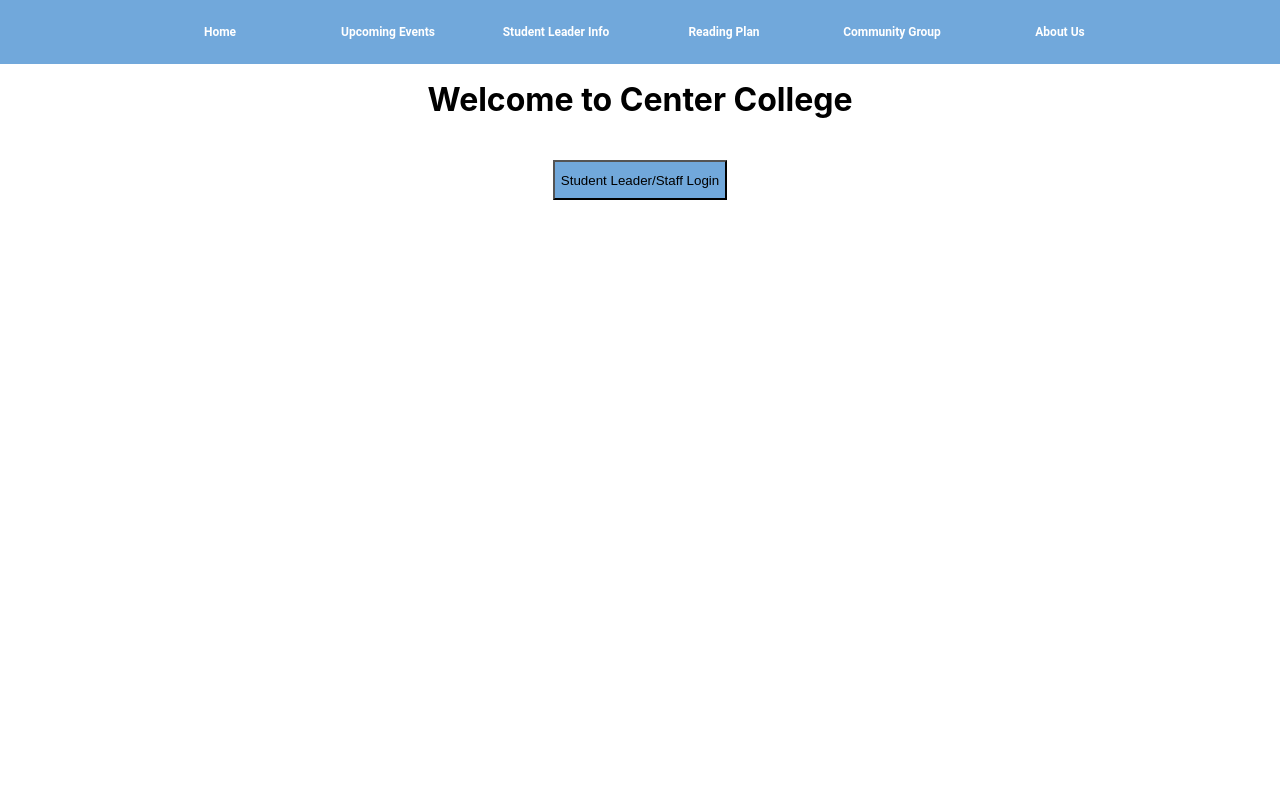
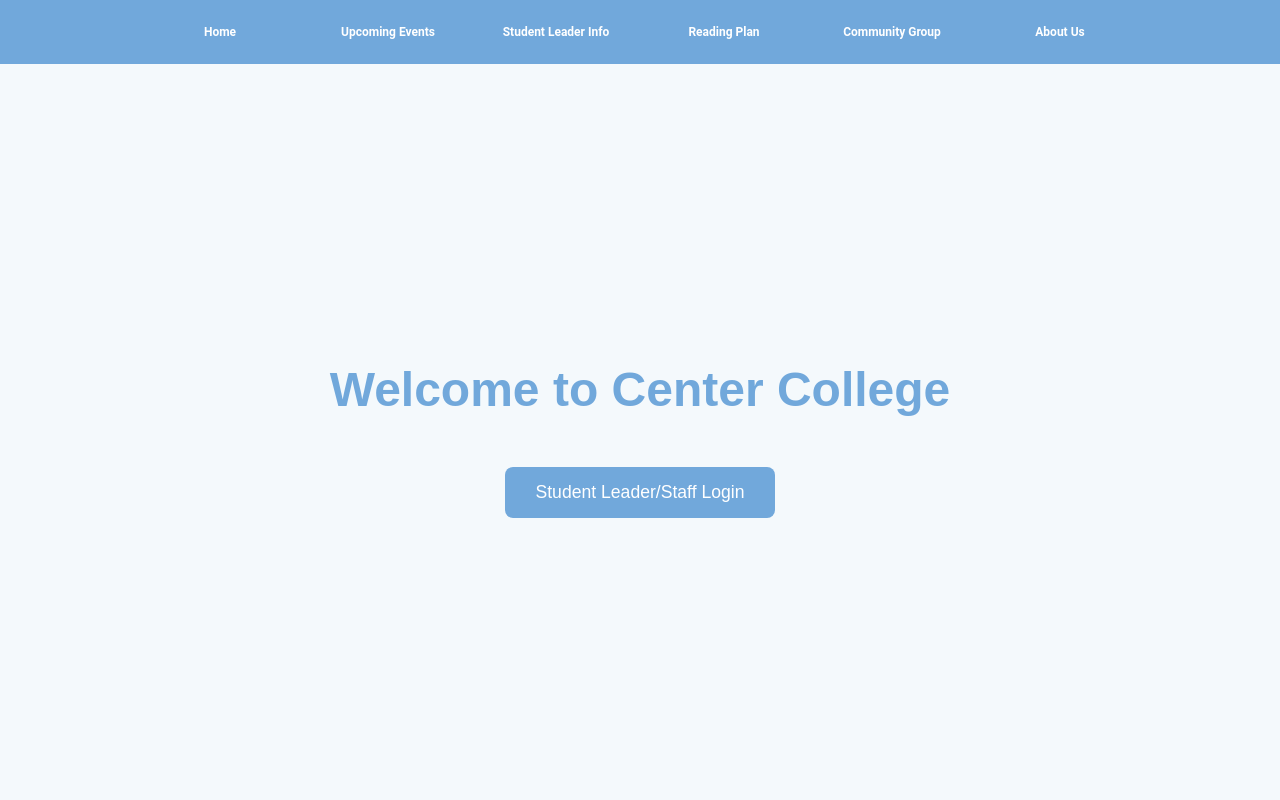
Before and after one commit to RobBundy2002/CenterCollege, a React (Create React App) app in the folder center-college/: page /#/ in a window 1280 px wide. Shown: the top 800 px of the page. Built offline with nearby package versions, Linux system fonts and the light colour scheme; no server answers; the HTML template or start-up script is replaced by a standard one.

Commit message:
Styling Update for Home Page

```diff
--- a/center-college/src/StyleSheets/Home.css
+++ b/center-college/src/StyleSheets/Home.css
@@ -1,9 +1,64 @@
-.home-container{
+.home-container {
+    display: flex;
+    flex-direction: column;
+    justify-content: center;
+    align-items: center;
+    height: 100vh;
+    background-color: #f4f9fc;
+    color: #333;
+    font-family: 'Poppins', sans-serif;
+}
+
+.welcome-text {
     text-align: center;
-    align-items: center;
+    margin-bottom: 20px;
 }
+
+h1 {
+    font-size: 3rem;
+    font-weight: bold;
+    color: #71a8db;
+    margin-bottom: 10px;
+}
+
+p {
+    font-size: 1.2rem;
+    color: #555;
+}
+
 button {
-    margin: 2.5vh;
-    height: 5vh;
+    font-size: 1.1rem;
+    padding: 15px 30px;
     background-color: #71a8db;
+    color: white;
+    border: none;
+    border-radius: 8px;
+    cursor: pointer;
+    transition: transform 0.3s ease, background-color 0.3s ease;
+    margin-top: 20px;
 }
+
+button:hover {
+    background-color: #5f8ea2;
+    transform: translateY(-5px);
+}
+
+button:active {
+    background-color: #4f7c92;
+    transform: translateY(0);
+}
+
+button:focus {
+    outline: none;
+}
+
+@media (max-width: 768px) {
+    h1 {
+        font-size: 2.5rem;
+    }
+
+    button {
+        font-size: 1rem;
+        padding: 12px 25px;
+    }
+}
--- a/center-college/src/Tabs/Home.js
+++ b/center-college/src/Tabs/Home.js
@@ -1,7 +1,6 @@
 import React, { useState } from 'react';
 import Login from '../Miscellaneous/Login';
-import '../StyleSheets/Home.css'
-
+import '../StyleSheets/Home.css';
 
 const Home = () => {
     const [showLogin, setShowLogin] = useState(false);
@@ -12,9 +11,11 @@ const Home = () => {
 
     return (
         <div className="home-container">
-            <h1>Welcome to Center College</h1>
-            <button onClick={toggleLoginForm}>
-                {showLogin ? 'Close Student Leader/Staff Login' : 'Student Leader/Staff Login'}
+            <div className="welcome-text">
+                <h1>Welcome to Center College</h1>
+            </div>
+            <button className="login-btn" onClick={toggleLoginForm}>
+                {showLogin ? 'Close Login' : 'Student Leader/Staff Login'}
             </button>
             {showLogin && <Login />}
         </div>
```
